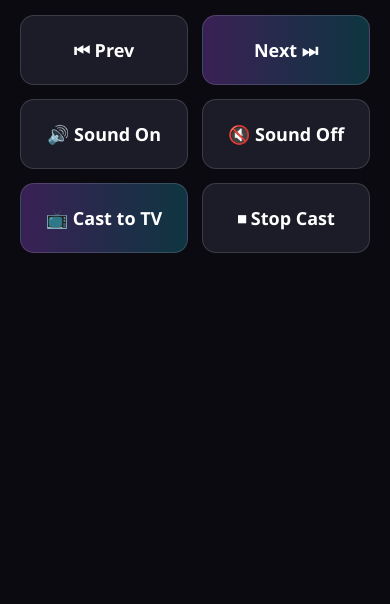
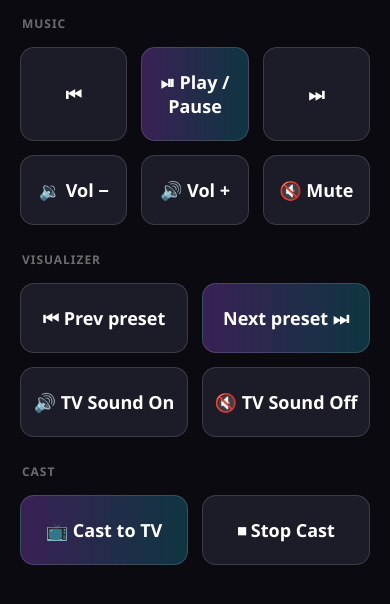
Before and after one commit to S0LT4U/butterdrop, an Electron app: page renderer/remote.html in a window 390 px wide. Shown: the part 64-668 px from the top of the page. Drawn offline with Linux system fonts and the light colour scheme.

Commit message:
Phone remote: control the media source (play/pause, skip, volume)
Adds a Music section to the remote with play/pause, prev/next track,
volume down/up, and mute — injecting the same Windows media keys the
keyboard's media function keys send (keybd_event via PowerShell, no new
deps). Transport keys route to the current media session (Spotify,
browser, etc.); volume is the PC master level. Remote reorganized into
Music / Visualizer / Cast sections so media prev/next isn't confused
with preset prev/next. Routing needed no server change — /control
already forwards every action to handleRemoteControl.

Verified: volume up/down/mute change the Windows master volume
(100->92->100 over control POSTs); all actions return 204, no errors.

Co-Authored-By: Claude Fable 5 <noreply@anthropic.com>

```diff
--- a/renderer/remote.html
+++ b/renderer/remote.html
@@ -31,6 +31,17 @@
       background-clip: text;
       color: transparent;
       text-align: center;
+    }
+    .section-label {
+      font-size: 12px;
+      font-weight: 600;
+      letter-spacing: 0.08em;
+      text-transform: uppercase;
+      color: rgba(255, 255, 255, 0.4);
+      margin: 12px 2px 0;
+    }
+    .section-label:first-of-type {
+      margin-top: 0;
     }
     .row {
       display: flex;
@@ -66,14 +77,30 @@
 <body>
   <div class="wrap">
     <h1>Butterdrop Remote</h1>
+
+    <div class="section-label">Music</div>
     <div class="row">
-      <button data-action="prev">⏮ Prev</button>
-      <button data-action="next" class="accent">Next ⏭</button>
+      <button data-action="media-prev">⏮</button>
+      <button data-action="media-playpause" class="accent">⏯ Play / Pause</button>
+      <button data-action="media-next">⏭</button>
     </div>
     <div class="row">
-      <button data-action="sound-on">🔊 Sound On</button>
-      <button data-action="sound-off">🔇 Sound Off</button>
+      <button data-action="media-voldown">🔉 Vol −</button>
+      <button data-action="media-volup">🔊 Vol +</button>
+      <button data-action="media-mute">🔇 Mute</button>
     </div>
+
+    <div class="section-label">Visualizer</div>
+    <div class="row">
+      <button data-action="prev">⏮ Prev preset</button>
+      <button data-action="next" class="accent">Next preset ⏭</button>
+    </div>
+    <div class="row">
+      <button data-action="sound-on">🔊 TV Sound On</button>
+      <button data-action="sound-off">🔇 TV Sound Off</button>
+    </div>
+
+    <div class="section-label">Cast</div>
     <div class="row">
       <button data-action="cast" class="accent">📺 Cast to TV</button>
       <button data-action="stopcast">⏹ Stop Cast</button>
```
Also changed, not shown: main.js (+34 -0 lines), README.md.
